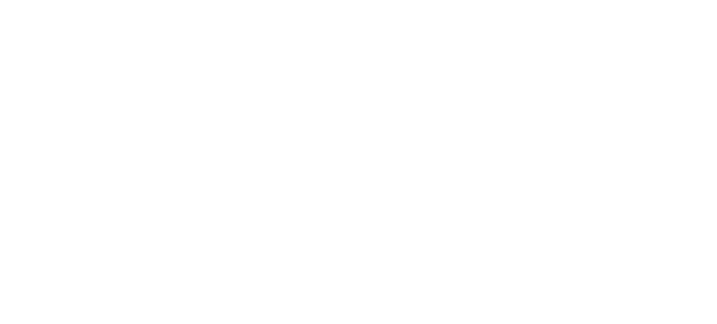
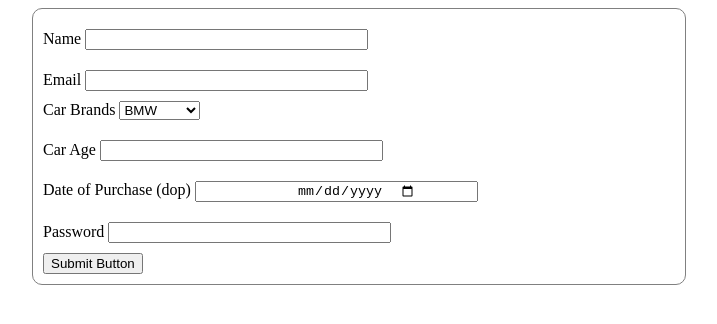
Before and after one commit to acciojob/car-insurance-form-Nishita0807, a website: page main.html in a window 1280 px wide. Shown: the whole page, without its empty margins (281-998 px from the left). Drawn offline with Linux system fonts and the light colour scheme.

Commit message:
created a submission

```diff
--- a/main.html
+++ b/main.html
@@ -8,6 +8,35 @@
 
 <body>
 	<!-- the entire body must be written by student -->
+	<form method="post">
+	<label for="name">Name</label>
+	<input type="text" id="name" required/>
+	<br>
+	<label for="email">Email</label>
+	<input type="email" id="email" required/>
+    <br>
+
+
+	<label for="cars">Car Brands</label>
+	<select id="cars">
+		<option>BMW</option>
+		<option>Audi</option>
+		<option>Mercedez</option>
+	</select>
+	<br>
+		<label for="carage">Car Age</label>
+	<input type="number" id="carage" required/>
+	<br>
+		<label for="dop">Date of Purchase (dop)</label>
+	<input type="date" id="dop" required/>
+    <br>
+
+	<label for="password">Password</label>
+	<input type="password" id="password" required/>
+    <br>
+	<button type="submit">Submit Button</button>
+</form>
+
     <script type="text/javascript" src="./script.js">
 </script>
 
--- a/styles.css
+++ b/styles.css
@@ -1,2 +1,21 @@
 
 /* Your CSS Code here. */
+form{
+	border:1px solid grey;
+	border-radius:10px;
+	padding:10px;
+	width:50%;
+	margin:0 auto;
+}
+select{
+	margin-bottom:10px;
+}
+input{
+	margin-bottom:10px;
+	padding-left:100px;
+	margin-top:10px;
+}
+input[type="date"]{
+       left:0px;
+	    padding-right:60px;
+}
```
